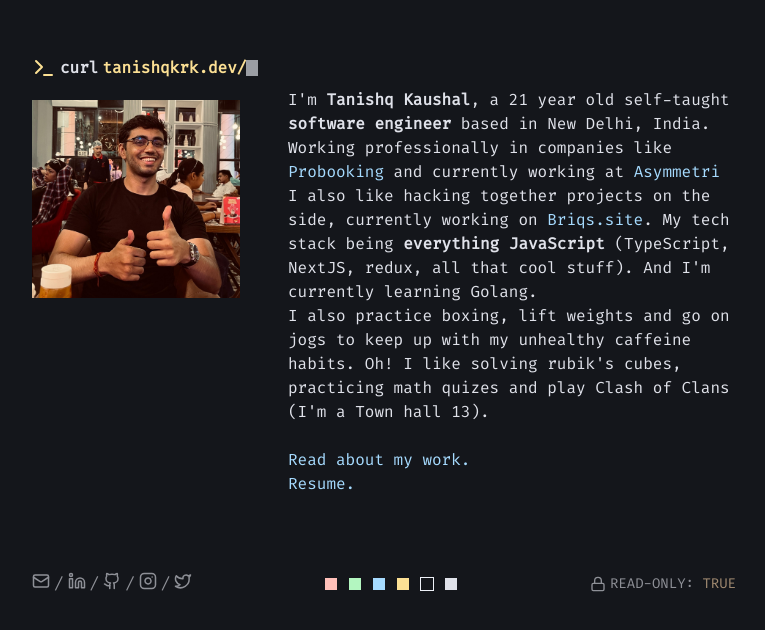
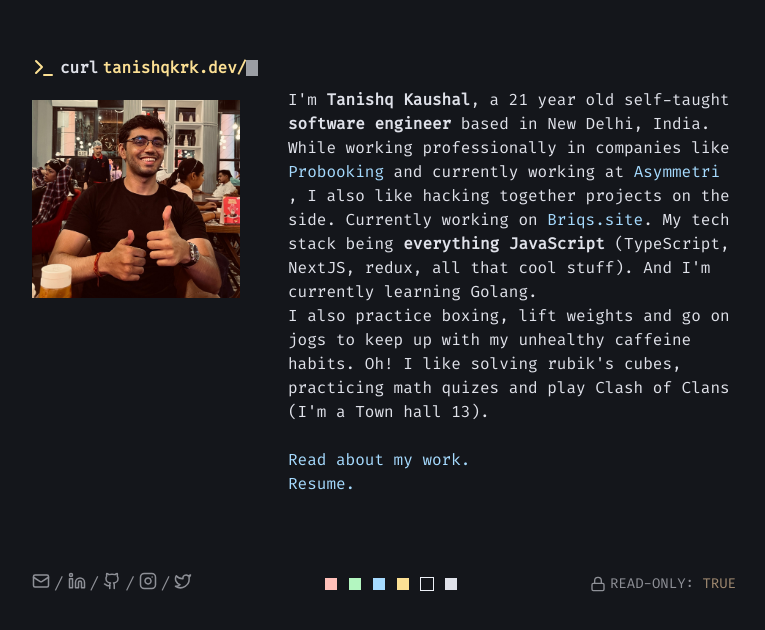
Before and after one commit to tanishqkrk/portfolio, a Next.js app: page / in a window 1280 px wide. Shown: the part 104-734 px from the top of the page, without its empty margins (256-1021 px from the left). Built offline with nearby package versions, Linux system fonts and the light colour scheme.

Commit message:
final one maybe? #2

```diff
--- a/app/page.tsx
+++ b/app/page.tsx
@@ -15,7 +15,8 @@ export default function Home() {
         <div>
           I&apos;m <span className="font-bold">Tanishq Kaushal</span>, a 21 year
           old self-taught <span className="font-bold">software engineer</span>{" "}
-          based in New Delhi, India. Working professionally in companies like{" "}
+          based in New Delhi, India. While working professionally in companies
+          like{" "}
           <a
             className="text-blue hover:underline"
             target="_blank"
@@ -31,7 +32,7 @@ export default function Home() {
           >
             Asymmetri
           </a>{" "}
-          I also like hacking together projects on the side, currently working
+          , I also like hacking together projects on the side. Currently working
           on{" "}
           <a
             className="text-blue hover:underline"
```
